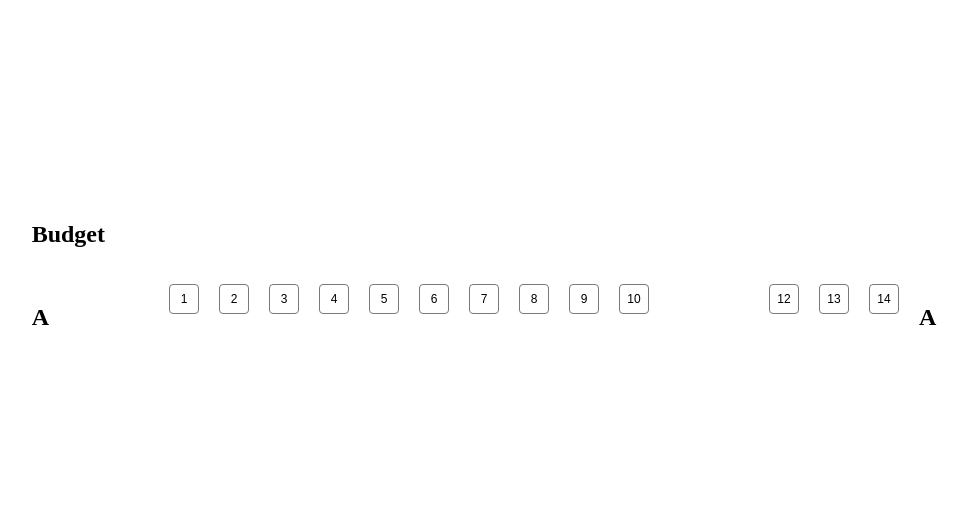
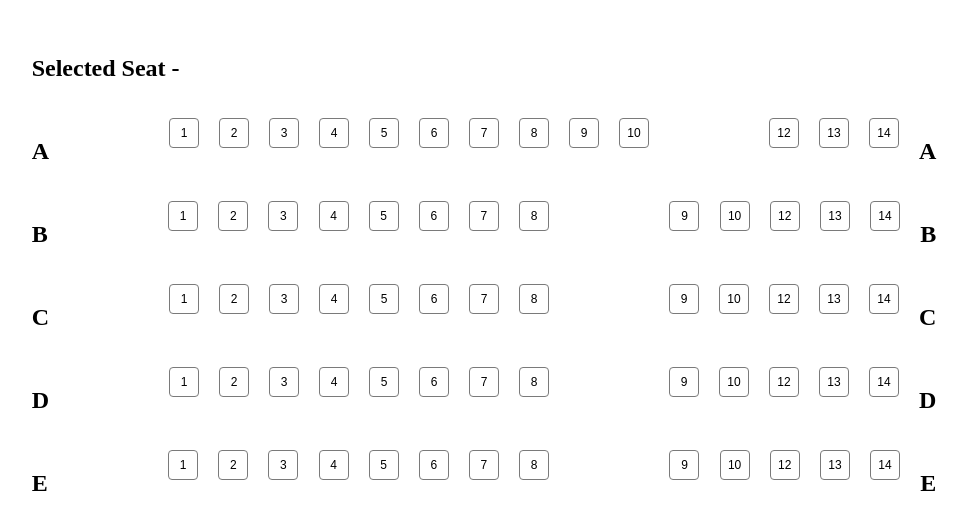
Before and after one commit to naveensinghp/Playground-Stuff, a Next.js app: page /bookseat in a window 1280 px wide. Shown: the part 124-654 px from the top of the page, without its empty margins (156-1124 px from the left). Built offline with nearby package versions, Linux system fonts and the light colour scheme.

Commit message:
#Key fixed

```diff
--- a/pages/bookseat.js
+++ b/pages/bookseat.js
@@ -1,5 +1,5 @@
 import styled from "styled-components";
-import React, { useState } from 'react';
+import React, { useEffect, useState } from 'react';
 import { range, seatNumbe_two, seatNumber } from "../src/utils";
 import GlobalStyles from "../src/components/GlobalStyles/GlobalStyles";
 
@@ -8,28 +8,48 @@ export default function BookSeat() {
     const id = React.useId();
     //const uniquePlanId = `${id}-${plan.id}`;
     const [activeIndex, setActiveIndex] = useState(null);
-    const  handleClick = (index) => {
+    const [selectedSeat, setClickedSeat] = useState(null);
+
+    const  handleClick = (seatno,index) => {
+        setClickedSeat(seatno)
         setActiveIndex(index);
+        console.log('Clicked',seatno)
     }
+
     return(
         <>
             {/* <GlobalStyles /> */}
             <Wrapper>
-                <h1>Budget</h1>
+                <h1>Selected Seat - {selectedSeat}</h1>
                   {seatNumber.map((data) => {
-                    const uniquePlanId = `${id}-${data.id}`;
+                    const uniquePlanId = `${data.seat}-${data.id}`;
+                    console.log('key ',uniquePlanId);
                     return(
                         <Wrapperout
                             key={uniquePlanId}
                         >
                             <h1>{data.seat}</h1>
-                            {data.seatno.map((num,index) => (
+                            {data.seatno.map((seatno,index)=> {
+                                const rowindex = `${data.seat}-${index}`
+                                const clickedSeat = `${data.seat}${''}${seatno}`
+                                return(
+                                    // <h1>{rowindex}</h1>
+                                    <SeatNums
+                                        key={rowindex}
+                                        variant={seatno}
+                                        active={rowindex === activeIndex}
+                                        onClick={() => handleClick(clickedSeat,rowindex)}
+                                    >{seatno}</SeatNums>
+                                )
+                            })}
+                            {/* {data.seatno.map((num,index) => (
+
                                 <SeatNums
                                     variant={num}
                                     active={index === activeIndex}
-                                    onClick={() => handleClick(index)}> {num}
+                                    onClick={() => handleClick(index)}> {num}-{index}
                                 </SeatNums>
-                            ))}
+                            ))}  */}
                               <h1>{data.seat}</h1>
                         </Wrapperout>
                     );
--- a/src/utils.js
+++ b/src/utils.js
@@ -52,26 +52,27 @@ export const seatNumber = [
   {
       id:1,
       seat: "A",
+      status: 'booked',
       seatno: ['x','x','1','2','3','4','5','6','7','8','9','10','x','x','12','13','14']
   },
-  // {
-  //     id:2,
-  //     seat: "B",
-  //     seatno: ['x','x','1','2','3','4','5','6','7','8','x','x','9','10','12','13','14']
-  // },
-  // {
-  //     id:3,
-  //     seat: "C",
-  //     seatno: ['x','x','1','2','3','4','5','6','7','8','x','x','9','10','12','13','14']
-  // },
-  // {
-  //     id:4,
-  //     seat: "D",
-  //     seatno: ['x','x','1','2','3','4','5','6','7','8','x','x','9','10','12','13','14']
-  // },
-  // {
-  //     id:5,
-  //     seat: "E",
-  //     seatno: ['x','x','1','2','3','4','5','6','7','8','x','x','9','10','12','13','14']
-  // }
+  {
+      id:2,
+      seat: "B",
+      seatno: ['x','x','1','2','3','4','5','6','7','8','x','x','9','10','12','13','14']
+  },
+  {
+      id:3,
+      seat: "C",
+      seatno: ['x','x','1','2','3','4','5','6','7','8','x','x','9','10','12','13','14']
+  },
+  {
+      id:4,
+      seat: "D",
+      seatno: ['x','x','1','2','3','4','5','6','7','8','x','x','9','10','12','13','14']
+  },
+  {
+      id:5,
+      seat: "E",
+      seatno: ['x','x','1','2','3','4','5','6','7','8','x','x','9','10','12','13','14']
+  }
 ]
```
